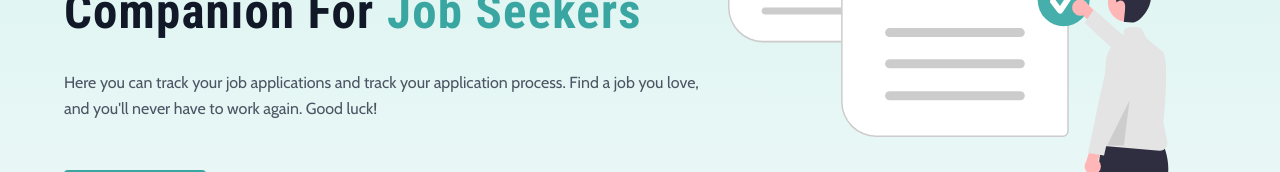
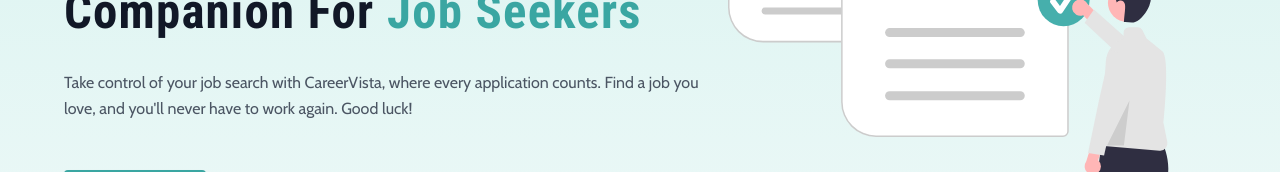
Before and after one commit to fdundar95/CareerVista, a React (Vite) app in the folder client/: page / in a window 1280 px wide. Shown: the part 304-476 px from the top of the page. Built offline with nearby package versions, Linux system fonts and the light colour scheme.

Commit message:
Add slogan to landing page

```diff
--- a/client/src/pages/Landing.jsx
+++ b/client/src/pages/Landing.jsx
@@ -40,9 +40,9 @@
             Companion for <span className='text-primary-500'>Job Seekers</span>
           </h1>
           <p className='text-gray-600'>
-            Here you can track your job applications and track your application
-            process. Find a job you love, and you'll never have to work again.
-            Good luck!
+            Take control of your job search with CareerVista, where every
+            application counts. Find a job you love, and you'll never have to
+            work again. Good luck!
           </p>
           <Link
             to={'/register'}
```
